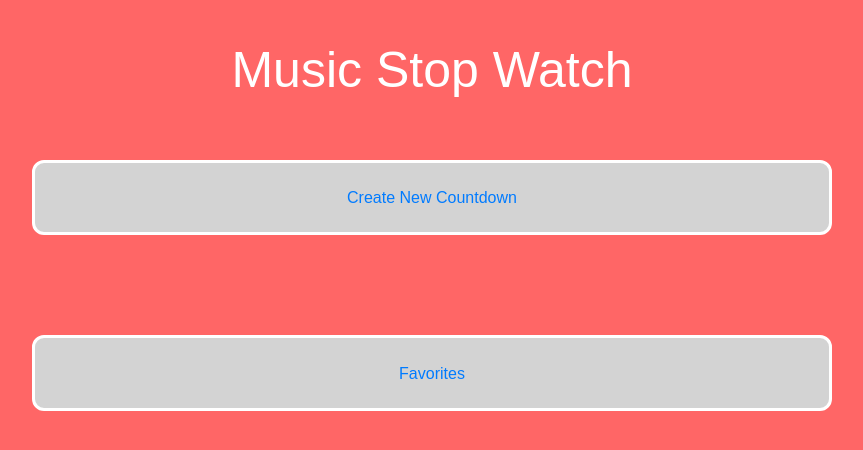
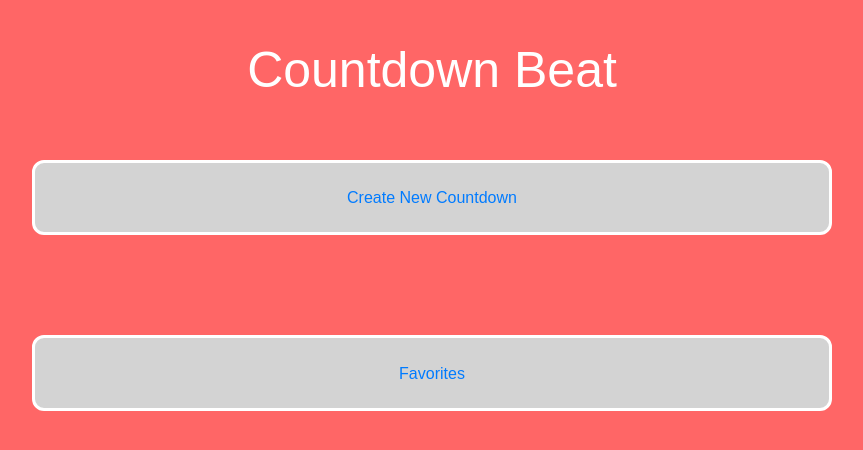
Before and after one commit to claudialigidakis/countdown-beat, a plain HTML site: page index.html in a window 1280 px wide. Shown: the whole page, without its empty margins (208-1071 px from the left). Drawn offline with nearby package versions, Linux system fonts and the light colour scheme.

Commit message:
changed website title

```diff
--- a/index.html
+++ b/index.html
@@ -11,7 +11,7 @@
 
 <body>
 
-  <h1>Music Stop Watch</h1>
+  <h1>Countdown Beat</h1>
 
   <div class="buttons container-fluid" id="customizeButton">
     <div class="col">
```
